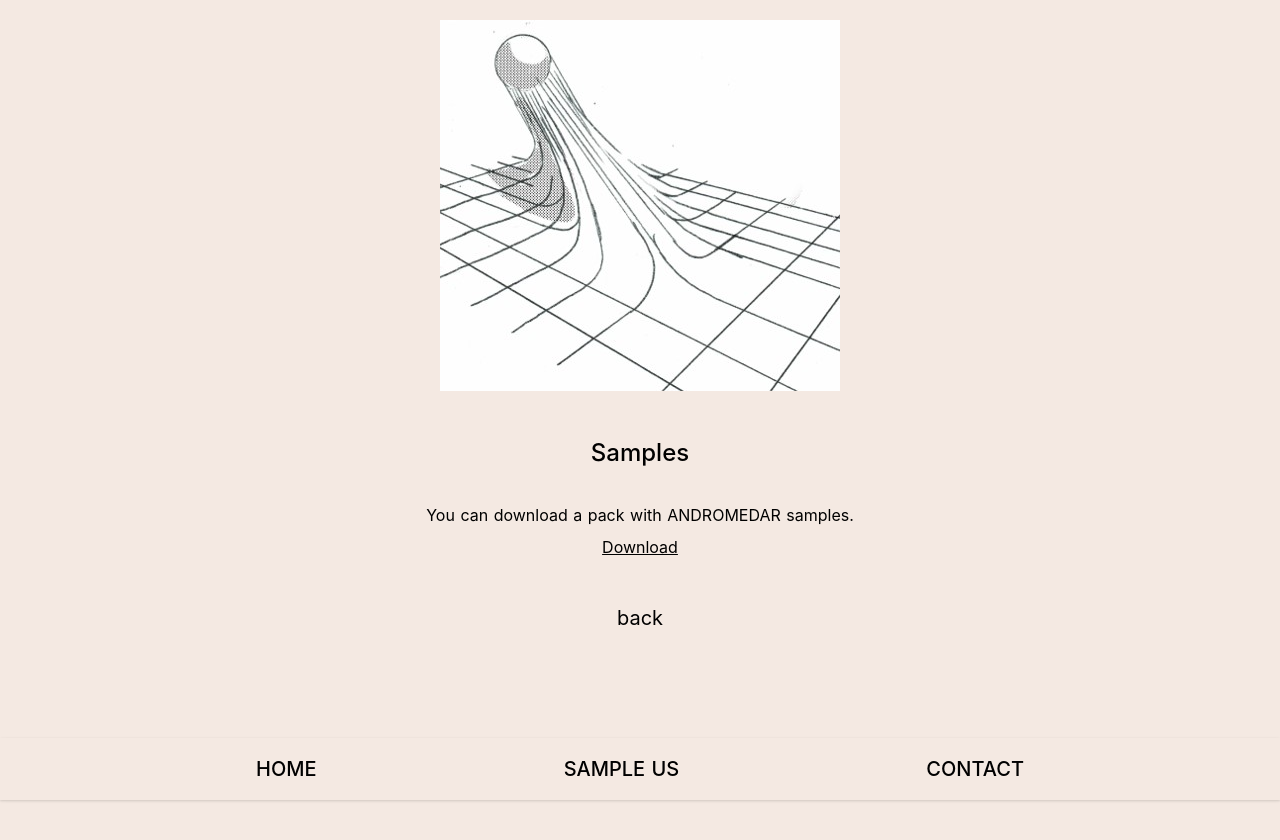
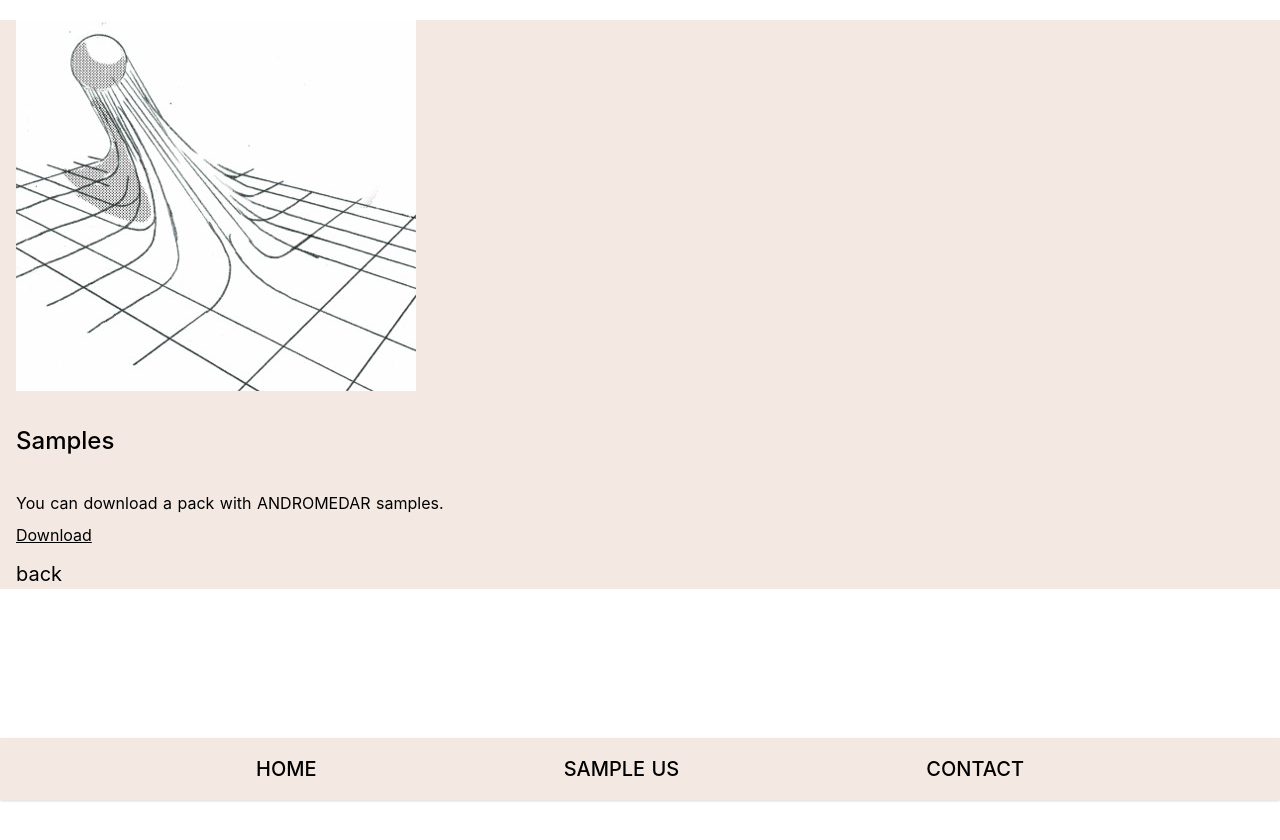
Before and after one commit to andromedarxyz/andromedarxyz.github.io, a Nuxt app: page /sampleus in a window 1280 px wide. Shown: the top 840 px of the page. After the commit the page ends 800 px from the top, so only its background shows below. Built offline with nearby package versions, Linux system fonts and the light colour scheme.

Commit message:
clean css

```diff
--- a/components/Footer.vue
+++ b/components/Footer.vue
@@ -1,6 +1,5 @@
 <template>
   <div>
-    <div class="spacer"></div>
     <section
       id="bottom-navigation"
       class="block fixed inset-x-0 bottom-0 z-10 shadow"
@@ -31,7 +30,4 @@ export default {}
   max-width: 800px;
   margin: auto;
 }
-.spacer {
-  height: 50px;
-}
 </style>
--- a/pages/impressum.vue
+++ b/pages/impressum.vue
@@ -4,10 +4,10 @@
     <div>
       <p class="font-medium">
         Michael Maier <br />
-        info@andromedar.xyz
+        <a href="mailto:info@andromedar.xyz">info@andromedar.xyz</a>
       </p>
     </div>
-    <h2 class="text-2xl my-8 font-medium">Impressum</h2>
+    <h2 class="text-2xl my-8 font-medium4">Impressum</h2>
     <div>
       <p>Angaben gemäß § 5 TMG:</p>
       <p>
@@ -28,17 +28,4 @@
 export default {}
 </script>
 
-<style lang="postcss">
-/* Sample `apply` at-rules with Tailwind CSS */
-.container {
-  @apply min-h-screen flex flex-col items-center text-center mx-auto;
-  max-width: 800px;
-}
-
-.image {
-  @apply;
-}
-body {
-  background-color: #f4e9e2;
-}
-</style>
+<style lang="postcss"></style>
--- a/pages/index.vue
+++ b/pages/index.vue
@@ -22,13 +22,14 @@ export default {}
 <style lang="postcss">
 /* Sample `apply` at-rules with Tailwind CSS */
 .container {
-  @apply min-h-screen flex flex-col items-center text-center mx-auto;
+  @apply min-h-screen flex flex-col items-center text-center mx-auto pb-12;
   max-width: 800px;
 }
 
 .image {
   @apply;
 }
+
 body {
   background-color: #f4e9e2;
 }
--- a/pages/sampleus.vue
+++ b/pages/sampleus.vue
@@ -22,17 +22,4 @@
 export default {}
 </script>
 
-<style lang="postcss">
-/* Sample `apply` at-rules with Tailwind CSS */
-.container {
-  @apply min-h-screen flex flex-col items-center text-center mx-auto;
-  max-width: 800px;
-}
-
-.image {
-  @apply;
-}
-body {
-  background-color: #f4e9e2;
-}
-</style>
+<style lang="postcss"></style>
```
Also changed, not shown: 4 other files (tests, documents, lock files or other folders).
